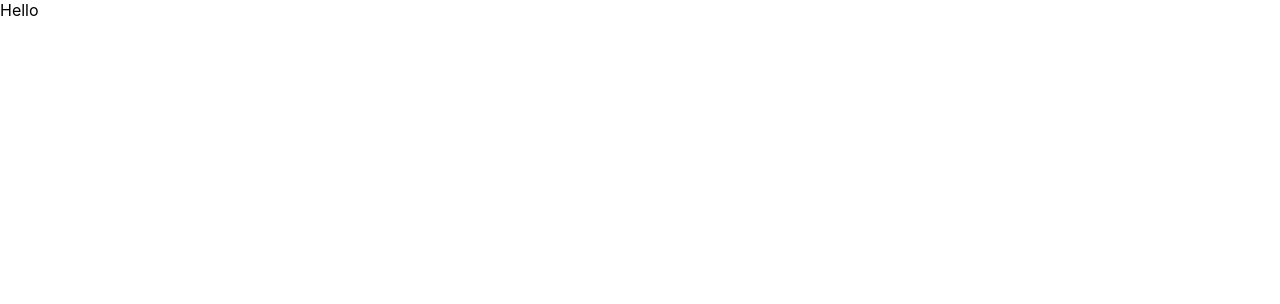
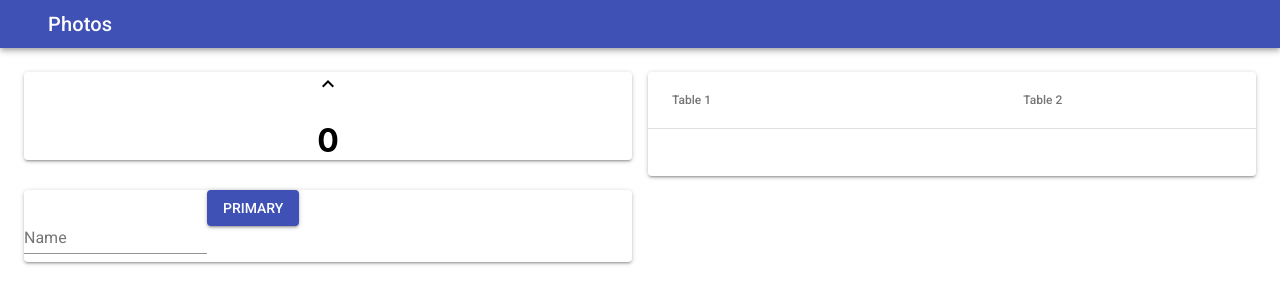
Before and after one commit to Bullspit1/WEB301-Assignment1-ReactJS, a React (Create React App) app in the folder web301_assignment1/: page / in a window 1280 px wide. Shown: the top 304 px of the page. Built offline with nearby package versions, Linux system fonts and the light colour scheme.

Commit message:
Functionality for incrementals and submissions

```diff
--- a/web301_assignment1/public/index.html
+++ b/web301_assignment1/public/index.html
@@ -23,6 +23,8 @@
       Learn how to configure a non-root public URL by running `npm run build`.
     -->
     <title>React App</title>
+    <link href="https://fonts.googleapis.com/icon?family=Material+Icons" rel="stylesheet">
+    <link rel="stylesheet" href="https://fonts.googleapis.com/css?family=Roboto:300,400,500">
   </head>
   <body>
     <noscript>You need to enable JavaScript to run this app.</noscript>
--- a/web301_assignment1/src/App.js
+++ b/web301_assignment1/src/App.js
@@ -1,13 +1,85 @@
 import React, { Component } from 'react';
 import styles from './App.module.css';
 
-import Increment from './components/Increment/Increment'
+
+//Matirial-UI
+import AppBar from '@material-ui/core/AppBar';
+import Toolbar from '@material-ui/core/Toolbar';
+import Typography from '@material-ui/core/Typography';
+import IconButton from '@material-ui/core/IconButton';
+
+import Grid from '@material-ui/core/Grid';
+
+import Paper from '@material-ui/core/Paper';
+
+import Table from '@material-ui/core/Table';
+import TableBody from '@material-ui/core/TableBody';
+import TableCell from '@material-ui/core/TableCell';
+import TableHead from '@material-ui/core/TableHead';
+import TableRow from '@material-ui/core/TableRow';
+
+
+//Components
+import Increment from './components/Increment/Increment';
+// import Saves from './components/Saves/Saves';
+import Submission from './components/Submission/Submission';
 
 class App extends Component {
+  constructor(props) {
+    super(props);
+    this.state = {
+        val: "",
+    };
+}
+
   render() {
+    console.log(this);
     return (
       <div className={styles.app}>
-      <Increment />
+      {/* App Bar */}
+      <AppBar position="static">
+        <Toolbar variant="dense">
+          <IconButton color="inherit" aria-label="Menu">
+          </IconButton>
+          <Typography variant="h6" color="inherit">
+            Photos
+          </Typography>
+        </Toolbar>
+      </AppBar>
+      {/* Content */}
+      <div className={styles.container}>
+        <Grid container spacing={16}>
+          <Grid item xs={6}>
+            <Increment />
+          </Grid>
+          <Grid item xs={6}>
+            <Paper>
+                <Table>
+                    <TableHead>
+                        <TableRow>
+                            <TableCell> Table 1 </TableCell>
+                            <TableCell> Table 2 </TableCell>
+                        </TableRow>
+                    </TableHead>
+                    <TableBody>
+                        {
+                        <TableRow>
+                            {/* <TableCell> {this.state.val} </TableCell> */}
+                            {/* <TableCell> {this.state.count} </TableCell> */}
+                        </TableRow>
+                        }
+                    </TableBody>
+                </Table>
+            </Paper>
+          </Grid>
+        </Grid>
+        <Grid container spacing={16}>
+          <Grid item xs={6}>
+            <Submission />
+          </Grid>
+          </Grid>
+      </div>
+
       </div>
     );
   }
--- a/web301_assignment1/src/App.module.css
+++ b/web301_assignment1/src/App.module.css
@@ -1,3 +1,7 @@
-.app {
+/* .app {
+  margin: 50px 30px 30px 30px;
+} */
 
+.app .container{
+  margin: 24px;
 }
--- a/web301_assignment1/src/components/Increment/Increment.js
+++ b/web301_assignment1/src/components/Increment/Increment.js
@@ -1,11 +1,63 @@
-import React from 'react';
+import React, { Component } from 'react';
 import styles from './Increment.module.css';
 
-const Increment = (props) => {
-    console.log(props);
-    return (
-        <div> Hello </div>
-    );
+import Paper from '@material-ui/core/Paper';
+
+
+class Increment extends Component {
+    constructor(props) {
+        super(props);
+        this.state = {
+            count: 0,
+            // show: false,
+        };
+        this.increment = this.increment.bind(this);
+        this.decrement = this.decrement.bind(this);
+    }
+
+    increment(e){
+        // const { count } = this.state;
+        e.preventDefault();
+        // console.log(this.state.count +1);
+        this.setState({
+            count : this.state.count + 1,
+        });
+    }
+
+    decrement(e){
+        e.preventDefault();
+        // console.log(this.state.count <= 0);
+        // if(this.state.count <= 0){
+        //     this.state.show = true;
+        // }
+        this.setState({
+            count : this.state.count - 1,
+        });
+    }
+
+    render(){
+        console.log(this);
+        const { count } = this.state;
+        console.log(count);
+        return (
+            <Paper>
+                <div className={styles.container}>
+                {/* <button onClick={this.increment}>UP</button> */}
+                <i onClick={this.increment} className="material-icons">keyboard_arrow_up</i>
+                <h1>
+                {count}
+                </h1>
+                {count > 0 ? (
+                    <i onClick={this.decrement} className="material-icons">keyboard_arrow_down</i>
+                    // <button onClick={this.decrement}>Down</button>
+                  ) : (
+                      " "
+                  )}
+                </div>
+            </Paper>
+        );
+    }
 }
 
+
 export default Increment;
--- a/web301_assignment1/src/components/Increment/Increment.module.css
+++ b/web301_assignment1/src/components/Increment/Increment.module.css
@@ -0,0 +1,7 @@
+.container {
+    text-align: center;
+}
+
+i {
+    cursor: pointer;
+}
--- /dev/null
+++ b/web301_assignment1/src/components/Saves/Saves.js
@@ -0,0 +1,53 @@
+import React, { Component } from 'react';
+// import styles from './Saves.module.css';
+
+import Paper from '@material-ui/core/Paper';
+
+import Table from '@material-ui/core/Table';
+import TableBody from '@material-ui/core/TableBody';
+import TableCell from '@material-ui/core/TableCell';
+import TableHead from '@material-ui/core/TableHead';
+import TableRow from '@material-ui/core/TableRow';
+
+
+class Saves extends Component {
+    // constructor(props) {
+    //     super(props);
+    //     this.state = {
+    //         count: 0,
+    //         // show: false,
+    //     };
+    //     this.increment = this.increment.bind(this);
+    //     this.decrement = this.decrement.bind(this);
+    // }
+
+    render(){
+        console.log(this);
+        // const { count } = this.state;
+        // console.log(count);
+        return (
+            <Paper>
+                <Table>
+                    <TableHead>
+                        <TableRow>
+                            <TableCell> Table 1 </TableCell>
+                            <TableCell> Table 2 </TableCell>
+                        </TableRow>
+                    </TableHead>
+                    <TableBody>
+                        {
+
+                        }
+                        {/* <TableRow>
+                            <TableCell> Cell 1 </TableCell>
+                            <TableCell> Cell 2 </TableCell>
+                        </TableRow> */}
+                    </TableBody>
+                </Table>
+            </Paper>
+        );
+    }
+}
+
+
+export default Saves;
--- /dev/null
+++ b/web301_assignment1/src/components/Submission/Submission.js
@@ -0,0 +1,61 @@
+import React, { Component } from 'react';
+import styles from './Submission.module.css';
+
+import Paper from '@material-ui/core/Paper';
+
+import TextField from '@material-ui/core/TextField';
+
+import Button from '@material-ui/core/Button';
+
+
+
+class Submission extends Component {
+    constructor(props) {
+        super(props);
+        this.state = {
+            val: "",
+            // show: false,
+        };
+        this.handleChange = this.handleChange.bind(this);
+        this.sendInfo =this.sendInfo.bind(this);
+    }
+
+    handleChange(e){
+        e.preventDefault();
+        // console.log(e.target.value);
+        this.setState({
+            val: e.target.value,
+        });
+    }
+
+    sendInfo(){
+        console.log('Sent info');
+        // this.setState({
+
+        // });
+    }
+
+    render(){
+        console.log(this);
+        // const { count } = this.state;
+        // console.log(count);
+        return (
+            <Paper>
+            <TextField
+          id="standard-with-placeholder"
+          label="Name"
+          placeholder=""
+          margin="normal"
+          value={this.state.val}
+          onChange={this.handleChange}
+        />
+        <div className={styles.btnContainer}>
+        <Button variant="contained" color="primary" onClick={this.sendInfo}>Primary</Button>
+        </div>
+            </Paper>
+        );
+    }
+}
+
+
+export default Submission;
--- /dev/null
+++ b/web301_assignment1/src/components/Submission/Submission.module.css
@@ -0,0 +1,4 @@
+.btnContainer {
+    position: relative;
+    display: inline-block;
+}
```
Also changed, not shown: web301_assignment1/src/components/Saves/Saves.module.css (added), 2 other files (tests, documents, lock files or other folders).
